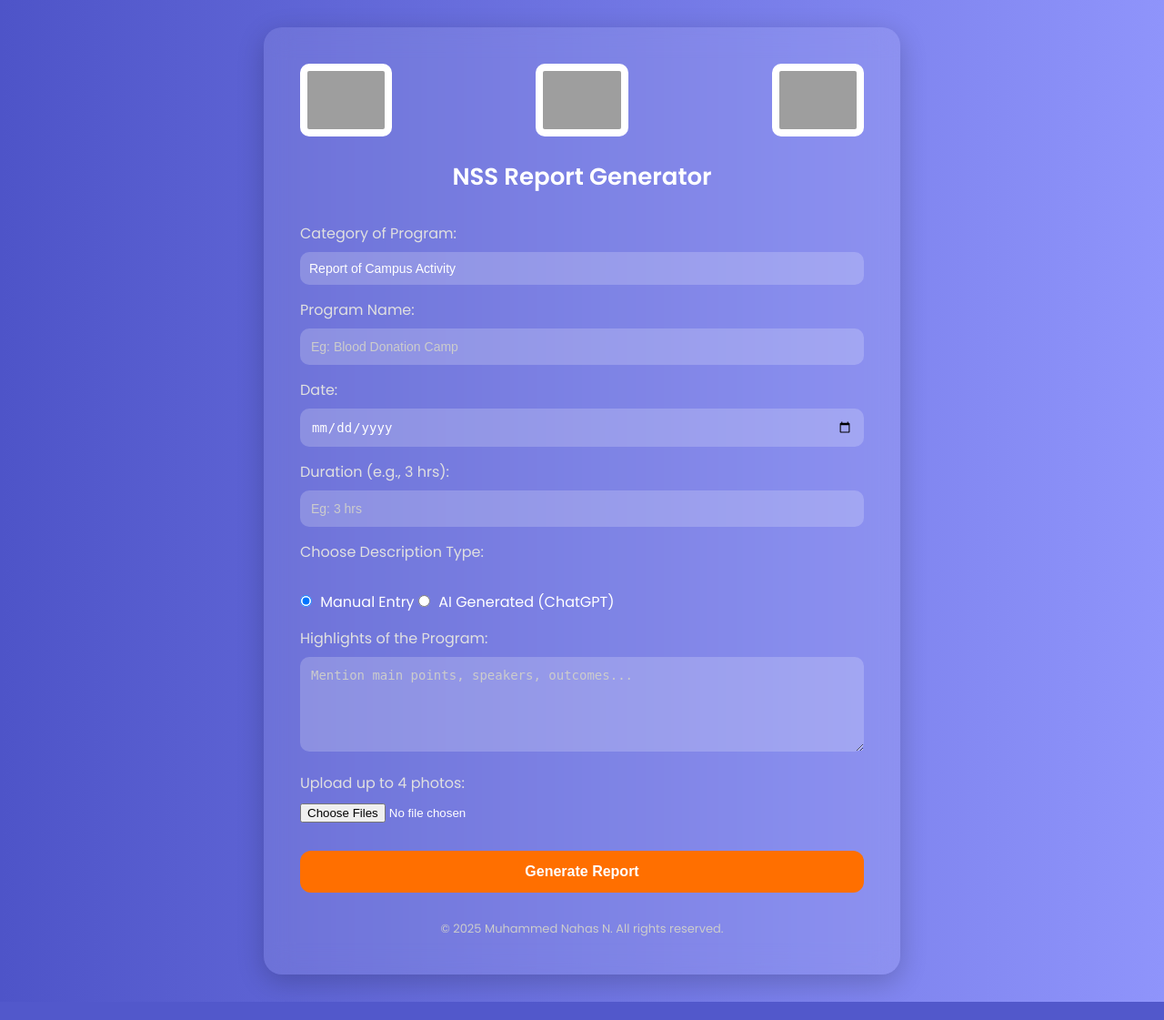
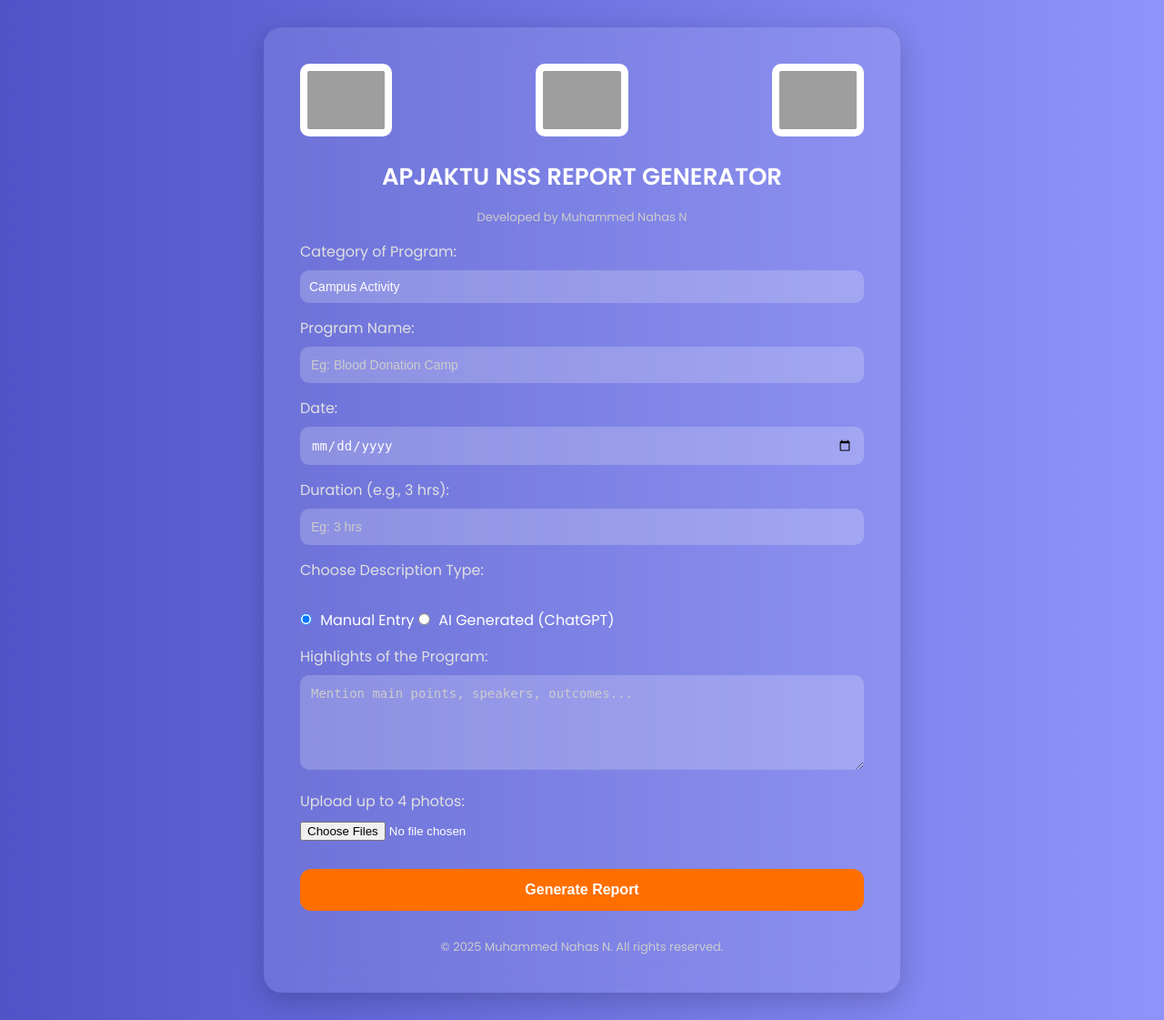
Before and after one commit to nahas2003/ktu-nss-report-generator-public, a Flask app: page / in a window 1280 px wide. Shown: the whole page at 91% size. Run offline with Flask 3, Linux system fonts and the light colour scheme; grey boxes are pictures that could not be loaded.

Commit message:
FINAL Update form.html

```diff
--- a/templates/form.html
+++ b/templates/form.html
@@ -145,15 +145,20 @@ select option {
       <img src="https://i.ibb.co/s9pZN77y/download-2.jpg" alt="Logo 3">
     </div>
 
-    <h2> NSS Report Generator</h2>
+<h2>APJAKTU NSS REPORT GENERATOR</h2>
+<p style="text-align: center; font-size: 13px; color: #ccc; margin-top: -15px;">
+  Developed by <a href="https://instagram.com/muhammed_nahas.n" target="_blank" style="color: #ccc; text-decoration: none;">Muhammed Nahas N</a>
+</p>
+
+
 
     <form method="POST" enctype="multipart/form-data">
 
       <label>Category of Program:</label>
       <select name="category" required>
-        <option value="Campus Activity">Report of Campus Activity</option>
-        <option value="Community Activity">Report of Community Activity</option>
-        <option value="Orientation Program">Report of Orientation Program</option>
+        <option value="Campus Activity">Campus Activity</option>
+        <option value="Community Activity">Community Activity</option>
+        <option value="Orientation Program">Orientation Program</option>
       </select>
 
       <label>Program Name:</label>
```
